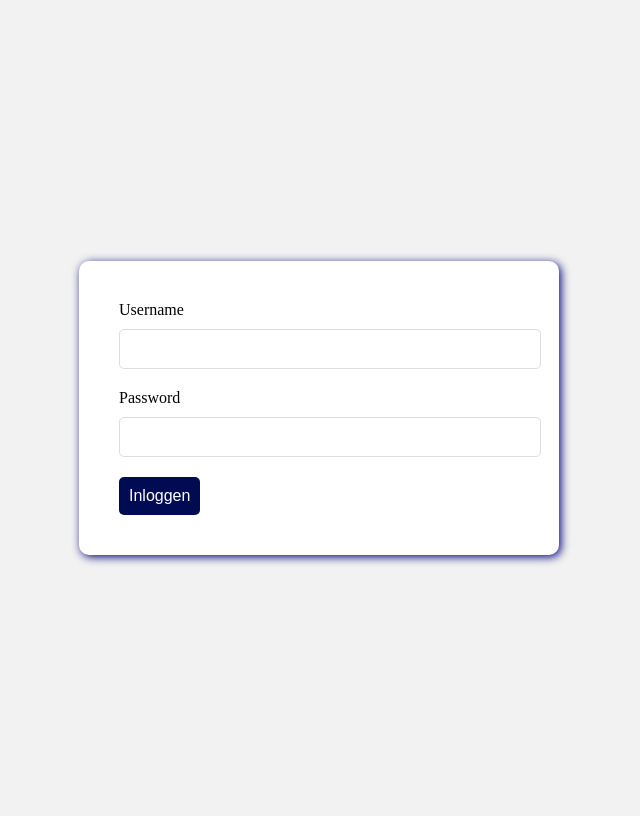
After one commit to Jandruu/Project_P3, a PHP site: page /login.php in a window 1280 px wide. The commit adds this page. Shown: the whole page, without its empty margins (321-961 px from the left). Run offline with PHP 8.4, Linux system fonts and the light colour scheme.

Commit message:
login page and a few changes

```diff
--- /dev/null
+++ b/login.php
@@ -0,0 +1,104 @@
+<!DOCTYPE html>
+<html>
+<head>
+    <title>Login</title>
+    <style>
+        body {
+            background-color: #f2f2f2;
+        }
+
+        .container {
+            display: flex;
+            align-items: center;
+            justify-content: center;
+            height: 100vh;
+        }
+
+        .login-form {
+            background-color: #fff;
+            padding: 40px;
+            border-radius: 10px;
+            box-shadow: 2px 2px 10px rgba(1, 1, 122);, 1 ;
+            max-width: 400px;
+            width: 100%;
+        }
+
+        .login-form label {
+            display: block;
+            margin-bottom: 10px;
+        }
+
+        .login-form input[type="text"],
+        .login-form input[type="password"] {
+            display: block;
+            width: 100%;
+            padding: 10px;
+            border: 1px solid #ddd;
+            border-radius: 5px;
+            margin-bottom: 20px;
+            font-size: 16px;
+        }
+
+        .login-form input[type="submit"] {
+            background-color: #000b54;
+            color: #fff;
+            border: none;
+            border-radius: 5px;
+            padding: 10px;
+            font-size: 16px;
+            cursor: pointer;
+        }
+
+        .error-message {
+            color: red;
+            margin-top: 10px;
+        }
+        .success-message{
+            color: #000b54;
+            margin-top: 10px;
+        }
+    </style>
+</head>
+<body>
+<div class="container">
+    <form class="login-form" method="post" action="">
+        <?php
+
+        include_once "databaseconectie.php";
+        global $dbConnectie;
+
+        if (isset($_POST['inloggen'])) {
+            $username = $_POST['username'];
+            $password = $_POST['password'];
+
+            $query = $dbConnectie->prepare(
+                "SELECT * FROM profiel WHERE username = :user"
+            );
+            $query->bindParam(":user", $username);
+            $query->execute();
+
+            if ($query->rowCount() > 0) {
+                echo '<p class="error-message">Gebruikersnaam bestaat al!</p>';
+            } else {
+                $insertQuery = $dbConnectie->prepare(
+                    "INSERT INTO profiel (username, password) VALUES (:user, :pass)"
+                );
+                $insertQuery->bindParam(":user", $username);
+                $insertQuery->bindParam(":pass", $password);
+                $insertQuery->execute();
+
+                echo '<p class="success-message">Gebruiker toegevoegd!</p>';
+            }
+        }
+        ?>
+        <label>Username</label>
+        <input type="text" name="username" required>
+
+        <label>Password</label>
+        <input type="password" name="password" required>
+
+        <input type="submit" name="inloggen" value="Inloggen">
+    </form>
+</div>
+</body>
+</html>
--- a/post.php
+++ b/post.php
@@ -1,5 +1,5 @@
 <head>
-    <link rel="stylesheet" href="index.css">
+    <link rel="stylesheet" href="style.css">
 </head>
 
 <img src="../afbeeldingen/twotter.png" alt="Logo" style="position: absolute; top: 20px; left: 20px; width: 200px; height: 200px;">
```
Also changed, not shown: style.css (renamed from index.css).
